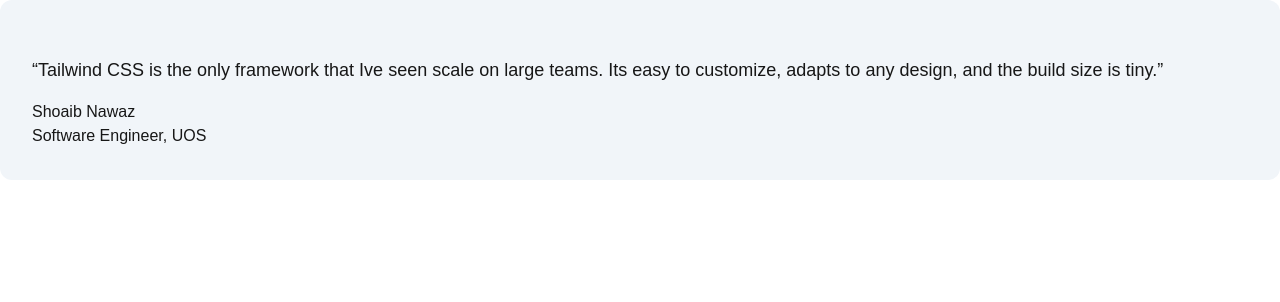
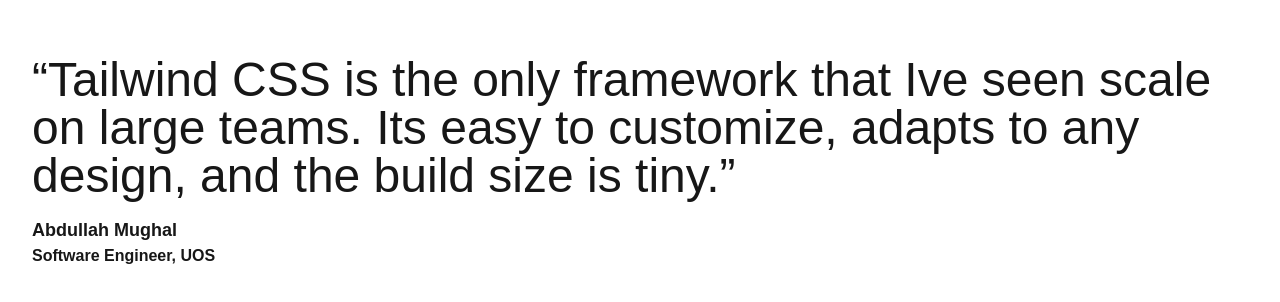
Before and after one commit to shoaibmhr/ai-project, a Next.js app: page / in a window 1280 px wide. Shown: the top 302 px of the page. Built offline with nearby package versions, Linux system fonts and the light colour scheme.

Commit message:
text size or color change

```diff
--- a/src/app/page.tsx
+++ b/src/app/page.tsx
@@ -1,18 +1,18 @@
 export default function Home() {
   return (
-    <figure className="bg-slate-100 rounded-xl p-8 dark:bg-slate-800">
-      <img></img>
+    <figure className=" rounded-xl p-8 dark:bg-purple-600">
+      {/* <img></img> */}
       <div className="pt-6 space-y-4">
         <blockquote>
-          <p className="text-lg">
+          <p className="text-5xl">
             “Tailwind CSS is the only framework that Ive seen scale on large
             teams. Its easy to customize, adapts to any design, and the build
             size is tiny.”
           </p>
         </blockquote>
         <figcaption>
-          <div>Shoaib Nawaz</div>
-          <div>Software Engineer, UOS</div>
+          <div className="font-semibold text-lg">Abdullah Mughal</div>
+          <div className="font-semibold ">Software Engineer, UOS</div>
         </figcaption>
       </div>
     </figure>
```
